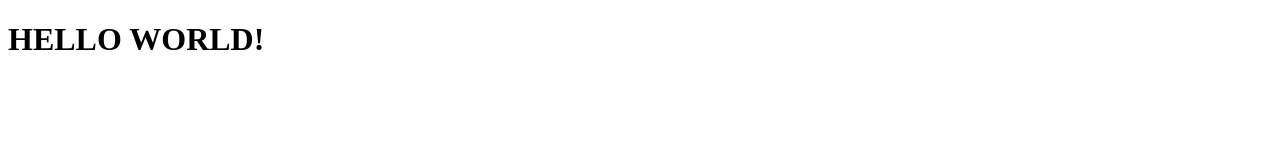
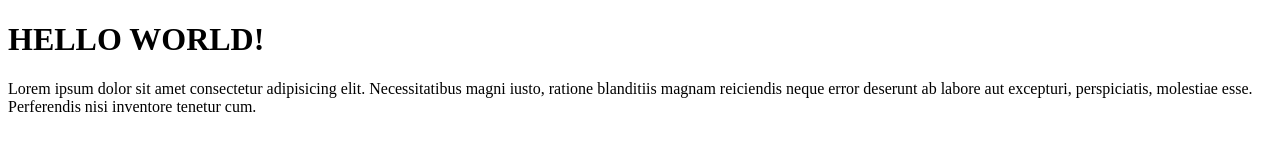
Before and after one commit to satriokailimang/Miniaturpayung, a plain HTML site: page index.html in a window 1280 px wide. Drawn offline with Linux system fonts and the light colour scheme.

Commit message:
menambahkan paragraf

```diff
--- a/index.html
+++ b/index.html
@@ -7,5 +7,6 @@
 </head>
 <body>
     <h1>HELLO WORLD!</h1>
+    <p>Lorem ipsum dolor sit amet consectetur adipisicing elit. Necessitatibus magni iusto, ratione blanditiis magnam reiciendis neque error deserunt ab labore aut excepturi, perspiciatis, molestiae esse. Perferendis nisi inventore tenetur cum.</p>
 </body>
 </html>
```
